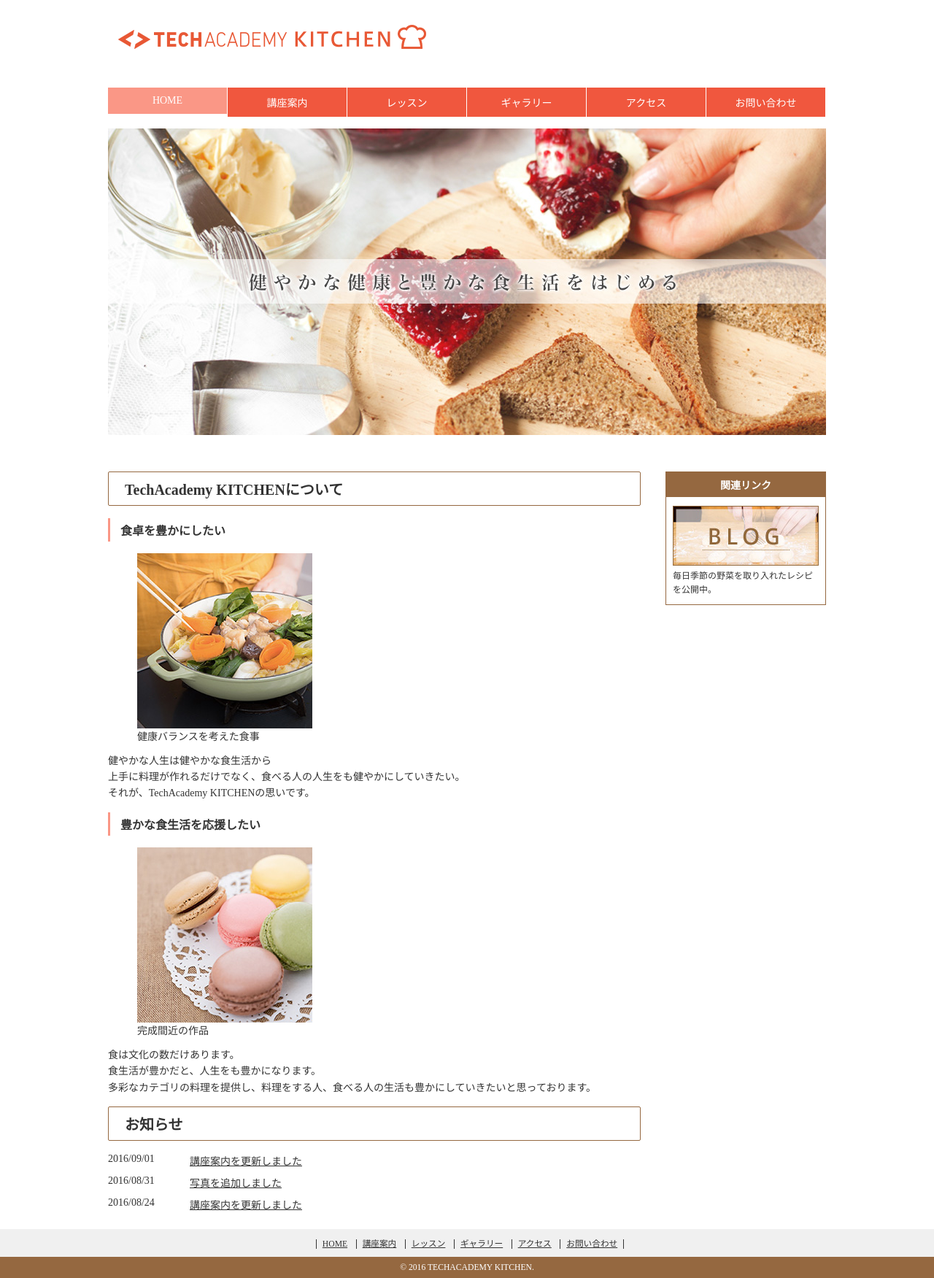
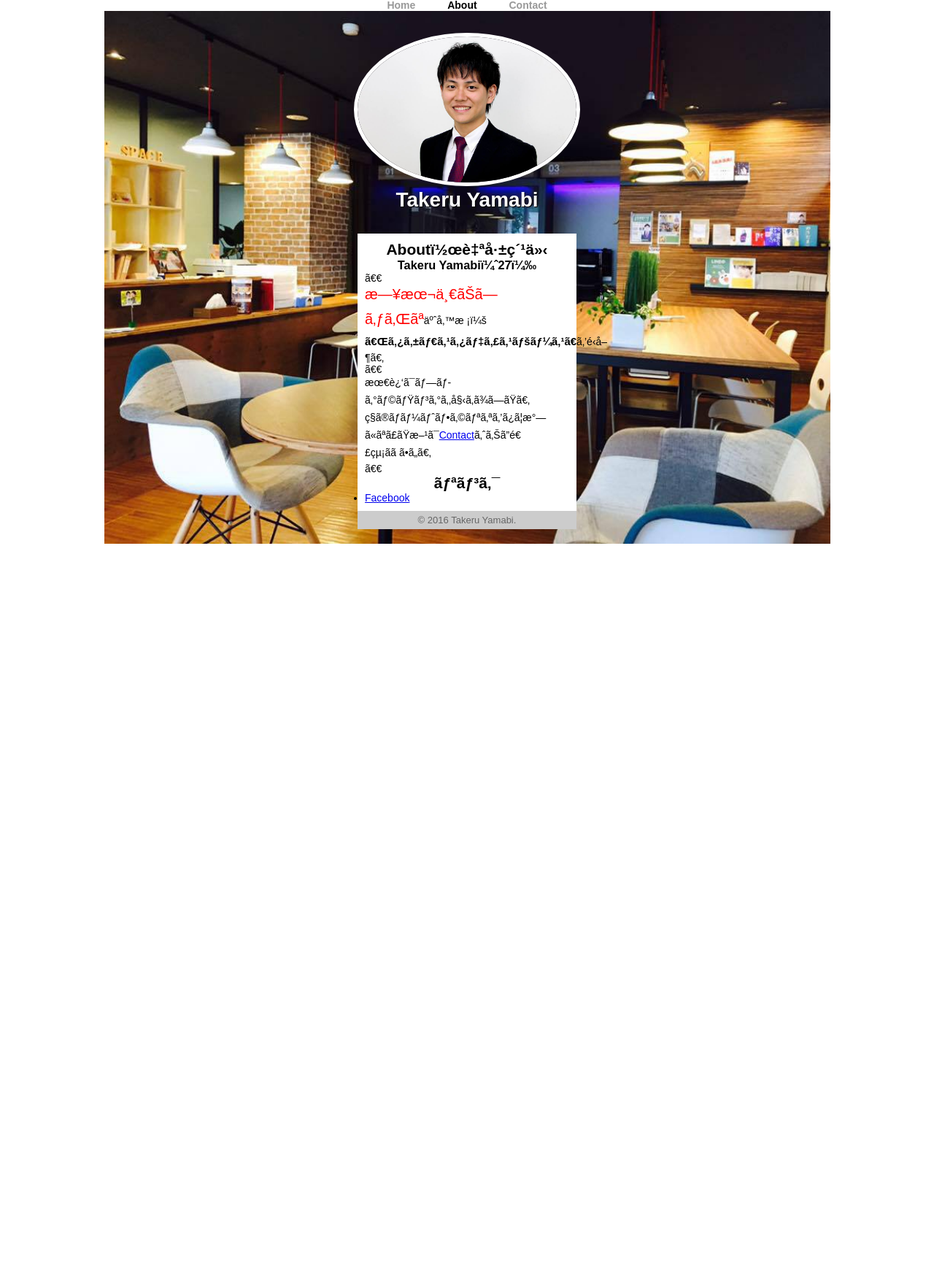
Before and after one commit to takeru123/takeru123.github.io, a plain HTML site: page index.html in a window 1280 px wide. Shown: the part 1-1752 px from the top of the page at 73% size. After the commit the page ends 800 px from the top, so only its background shows below. Drawn offline with Linux system fonts and the light colour scheme.

Commit message:
first commit

```diff
--- /dev/null
+++ b/about.css
@@ -0,0 +1,85 @@
+* {
+    margin:0;
+    padding:0;
+}
+body {
+    font-family: "Hiragino Kaku Gothic Pro", sans-serif;
+    background-color: #fff;
+    font-size: 14px;
+    background-image:url("takesta.jpg");
+    background-position: center center;
+    background-size: contain;
+    background-repeat: no-repeat;
+    padding-bottom: 20px;
+}
+
+span.red {
+    color: red;
+    font-size: 20px
+}
+span.bold {
+    font-weight: bold;
+    font-size: 15px
+}
+
+
+nav ul li {
+    margin: 0 20px auto;
+    display: inline-block;
+}
+nav {
+    text-align: center;
+    background: #fff;
+}
+nav ul li a{
+    text-decoration: none;
+    color: #999;
+    font-weight: bold;
+}
+nav ul li a.selected {
+    color: #000;
+}
+
+#logo {
+    padding: 30px 0;
+    text-align: center;
+}
+
+#logo img {
+    max-width: 300px;
+    max-height: 300px;
+    border: 5px solid #fff;
+    border-radius: 100%;
+}
+
+#logo {
+    letter-spacing: o.15em;
+    color: #fff;
+    text-shadow: 1px 1px 0px #000;
+}
+
+.container {
+    max-width: 300px;
+    margin: 0 auto;
+    background-color: #fff;
+}
+
+h2,h3 {
+    text-align: center;
+}
+
+ul.center {
+    text-align: center;
+}
+
+section {
+    padding: 10px 10px;
+}
+
+footer {
+    padding:  5px 0;
+    font-size: 93%;
+    text-align: center;
+    background-color: #ccc;
+    color: #666;
+}
--- a/index.html
+++ b/index.html
@@ -1,100 +1,43 @@
 <!DOCTYPE html>
 <html lang="ja">
     <head>
-        <meta charset="UTF-8">
-        <title>TechAcademy KITCHEN 渋谷で家庭料理が学べるお料理教室</title>
-        <link rel="stylesheet" href="style.css">
+        <meta charset="utf=8">
+        <title>Takeru Yamabi | about</title>
+        <link rel="stylesheet" href="about.css">
     </head>
     <body>
-        <!--ここからヘッダー-->
         <header>
-             <h1><img src="images/logo.png" alt="TECH ACADEMY KITCHEN" ></h1>
-            <nav id="global_navi">
+            <nav>
                 <ul>
-                    <li class="current"><a href="index.html">HOME</a></li>
-                    <li><a href="course.html">講座案内</a></li>
-                    <li><a href="lesson.html">レッスン</a></li>
-                    <li><a href="gallery.html">ギャラリー</a></li>
-                    <li><a href="access.html">アクセス</a></li>
-                    <li><a href="contact.html">お問い合わせ</a></li>
+                    <li><a href="index.html">Home</a></li>
+                    <li><a href="about.html" class="selected">About</a></li>
+                    <li><a href="contact.html">Contact</a></li>
                 </ul>
             </nav>
+            <div id="logo">
+                <img src="takeru.jpg" alt="takeru">
+                <h1>Takeru Yamabi</h1>
+            </div>
         </header>
-        <!--ヘッダーここまで-->
-        <!--メインビジュアル-->
-        <div id="main_visual">
-             <p><img src="images/main_visual.jpg" alt="健やかな健康と豊かな食生活をはじめる"></p>
+        <div class="container">
+            <section>
+                <h2>About｜自己紹介</h2>
+                <h3>Takeru Yamabi（27）</h3>
+                <P>　</P>
+                <p><span class="red">日本一おしゃれな</span>予備校：</p>
+                <p><span class="bold">「タケダスタディスペース」</span>を運営。</p>
+                <P>　</P>
+                <P>最近はプログラミングも始めました。</P>
+                <P>私のポートフォリオをみて気になった方は<a href="contact.html">Contact</a>よりご連絡ください。</P>
+                <P>　</P>
+                <h2>リンク</h2>
+                <ul>
+                    <li class="center"><a href="https://www.facebook.com/takeru.yamabi">Facebook</a></li>
+                </ul>
+            </section>
+            <footer>
+                <p>&copy; 2016 Takeru Yamabi.</p>
+            </footer>
         </div>
-        <!--メインビジュアルここまで-->
-        <div id="wrapper">
-        <!--ここからメイン-->
-        <div id="main">
-            <section id="point">
-                    <h2>TechAcademy KITCHENについて</h2>
-                    <section>
-                        <h3>食卓を豊かにしたい</h3>
-                        <figure>
-                            <img src="images/photo01.jpg" alt="TechAcademy KITCHENについて1">
-                            <figcaption>健康バランスを考えた食事</figcaption>
-                        </figure>
-                        <p>健やかな人生は健やかな食生活から<br>
-                            上手に料理が作れるだけでなく、食べる人の人生をも健やかにしていきたい。<br>
-                            それが、TechAcademy KITCHENの思いです。
-                        </p>
-                    </section>
-                    <section>
-                        <h3>豊かな食生活を応援したい</h3>
-                        <figure>
-                            <img src="images/photo02.jpg" alt="TechAcademy KITCHENについて2">
-                            <figcaption>完成間近の作品</figcaption>
-                        </figure>
-                        <p>食は文化の数だけあります。<br>
-                            食生活が豊かだと、人生をも豊かになります。 <br>
-                            多彩なカテゴリの料理を提供し、料理をする人、食べる人の生活も豊かにしていきたいと思っております。
-                        </p>
-                    </section>
-                </section>
-                <section id="news">
-                    <h2>お知らせ</h2>
-                    <dl>
-                        <dt>2016/09/01</dt>
-                        <dd><a href="course.html">講座案内を更新しました</a></dd>
-                        <dt>2016/08/31</dt>
-                        <dd><a href="gallery.html">写真を追加しました</a></dd>
-                        <dt>2016/08/24</dt>
-                        <dd><a href="course.html">講座案内を更新しました</a></dd>
-                    </dl>
-                </section>
-        </div>
-        <!--メインここまで-->
-        <!--ここからサイド-->
-        <aside id="sidebar">
-            <section id="side_banner">
-                    <h2>関連リンク</h2>
-                    <ul>
-                        <li>
-                            <a href="#" target="_blank"><img src="images/banner01.jpg" alt="ブルームブログ"></a>
-                            <p>毎日季節の野菜を取り入れたレシピを公開中。</p>
-                        </li>
-                    </ul>
-                </section>
-        </aside>
-        <!--サイドここまで-->
-        </div><!--/wrapper-->
-        <!--ここからフッター-->
-        <footer>
-            <div id="footer_nav">
-                <ul>
-                    <li><a href="index.html">HOME</a></li>
-                    <li><a href="course.html">講座案内</a></li>
-                    <li><a href="lesson.html">レッスン</a></li>
-                    <li><a href="gallery.html">ギャラリー</a></li>
-                    <li><a href="access.html">アクセス</a></li>
-                    <li><a href="contact.html">お問い合わせ</a></li>
-                </ul>
-            </div>
-            <small>&copy; 2016 TECHACADEMY KITCHEN.</small>
-        </footer>
-        <!--フッターここまで-->
     </body>
 </html>
--- a/style.css
+++ /dev/null
@@ -1,244 +0,0 @@
-@charset "utf-8";
-/* 基本要素 */
-body {
-  margin: 0;
-  padding: 0;
-  color: #333;
-  font-size: 14px;
-}
-a { color: #333; }
-a:visited { color: #333; }
-a:hover {
-  color: #333;
-  font-weight: bold;
-  text-decoration: none;
-}
-a img { transition: opacity 0.2s linear; }
-a:hover img { opacity: 0.7; }
-h1, h2, h3, h4, h5, h6 { margin-top: 0; }
-p {
-  margin-top: 0;
-  line-height: 1.6;
-}
-img { vertical-align: bottom; }
-
-#main h2 {
-  background: #fff;
-  font-size: 20px;
-  padding: 8px 22px;
-  border-radius: 2px;
-  border: 1px solid #956840;
-}
-#main h3 {
-  font-size: 16px;
-  border-left: solid 3px #fa9786;
-  padding: 4px 9px 4px 14px;
-}
-
-/* ヘッダー */
-header {
-  width: 984px;
-  margin: 0 auto;
-}
-header h1 {
-  margin: 5px 0 10px;
-}
-/* ナビゲーション */
-#global_navi {
-  width: 984px;
-  clear: both;
-  overflow: hidden;
-  margin: 16px auto;
-}
-#global_navi ul {
-  list-style: none;
-  margin: 0;
-  padding: 0;
-}
-#global_navi ul li {
-  width: 163px;
-  float: left;
-  margin-right: 1px;
-  text-align: center;
-}
-#global_navi ul li a {
-  display: block;
-  padding: 10px 16px;
-  background-color: #f0573e;
-  color: #fff;
-  text-decoration: none;
-  transition: background-color 0.2s linear;
-}
-#global_navi ul li.current a {
-  background-color: #fa9786;
-}
-#global_navi ul li a:hover {
-  background-color: #fa9786;
-}
-
-#main_visual {
-  width: 984px;
-  height: 440px;
-  text-align: center;
-  margin: 0 auto;
-  margin-bottom: 30px;
-}
-
-/* コンテンツ全体 */
-#wrapper {
-  width: 984px;
-  margin: 0 auto;
-  overflow: hidden;
-}
-/* メイン部分 */
-#main {
-  width: 730px;
-  float: left;
-}
-/* サイドバー */
-#sidebar {
-  width: 220px;
-  float: right;
-}
-#side_banner {
- margin-bottom: 30px;
- border: 1px solid #956840;
- text-align: center;
-}
-#side_banner h2 {
-  background-color: #956840;
-  color: #fff;
-  padding: 7px;
-  font-size: 14px;
-  text-align: center;
-}
-#side_banner ul {
-  list-style: none;
-  margin: 0;
-  padding: 0;
-}
-#side_banner ul li { margin-bottom: 10px; }
-#side_banner p{
-  margin: 5px auto;
-  width: 200px;
-  font-size: 12px;
-  text-align: left;
-}
-
-#side_contact { margin-bottom: 30px; }
-#side_contact {
-  border: 1px solid #956840;
-  color: #7F7259;
-  text-align: center;
-}
-#side_contact h2 {
-  background-color: #956840;
-  color: #fff;
-  padding: 7px;
-  font-size: 14px;
-}
-#side_contact address {
-  font-weight: bold;
-  font-size: 18px;
-  font-style: normal;
-}
-
-#side_contact address i {
-  margin-right: 2px;
-  font-size: 20px;
-}
-
-#side_contact address img {
-  vertical-align: middle;
-  margin-right: 5px;
-}
-#side_contact .contact_button {
-  display: inline-block;
-  background: #f1ede4;
-  background: -webkit-gradient(linear, left top, left bottom, color-stop(0%,#fff), color-stop(100%,#ffeeeb));
-  background: -webkit-linear-gradient(top,  #fff 0%,#ffeeeb 100%);
-  background: linear-gradient(to bottom,  #fff 0%,#ffeeeb 100%);
-  color: #f0573e;
-  padding: 10px;
-  border: 1px solid #f0573e;
-  border-radius: 5px;
-  text-decoration: none;
-}
-#side_contact .contact_button:hover{
-  background: #b7a077;
-  background: -webkit-gradient(linear, left top, left bottom, color-stop(0%,#ffeeeb), color-stop(100%,#f0573e));
-  background: -webkit-linear-gradient(top,  #ffeeeb 0%,#f0573e 100%);
-  background: linear-gradient(to bottom,  #ffeeeb 0%,#f0573e 100%);
-  color: #fff;
-}
-#side_sns ul {
-  margin: 0;
-  padding:0;
-  overflow: hidden;
-  list-style-type: none;
-  text-align: center;
-}
-
-#side_sns li {
-  margin-right: 10px;
-  float: left;
-}
-/* ニュース */
-#news dl { overflow: hidden; }
-#news dt {
-  float: left;
-  width: 8em;
-  margin-bottom: 10px;
-  clear: both;
-}
-#news dd {
-  margin-left: 8em;
-  margin-bottom: 10px;
-}
-/* フッター */
-footer {
-  background-color: #956840;
-  text-align: center;
-}
-footer a { color: #333;}
-footer a:visited { color: #333;}
-footer a:hover {color : #333;}
-footer #footer_nav {
-  background-color: #f0f0f0;
-  padding: 10px 0;
-}
-footer #footer_nav ul {
-  list-style: none;
-  margin: 0;
-  padding: 0;
-  text-align: center;
-}
-footer #footer_nav li {
-  display: inline;
-  border-left: solid 1px #333;
-  margin-left: 8px;
-  padding-left: 8px;
-  font-size: smaller;
-}
-footer #footer_nav li:last-child {
-  border-right: solid 1px #333;
-  padding: 0 8px;
-}
-footer small {
-  display: block;
-  padding: 8px 0;
-  color: #fff;
-}
-/* パンくずリスト */
-#breadcrumb { font-size: smaller; }
-#breadcrumb ol {
-  list-style: none;
-  margin: 0 0 10px 0;
-  padding: 0;
-}
-#breadcrumb ol li { display: inline; }
-#breadcrumb ol li::after {
-  content: ">";
-  padding-left: 7px;
-}
-#breadcrumb ol li:last-child::after { content: none; }
```
Also changed, not shown: images/banner01.jpg (deleted), images/logo.png (deleted), images/main_visual.jpg (deleted), images/photo01.jpg (deleted), images/photo02.jpg (deleted), takeru.jpg (added), takesta.jpg (added).
